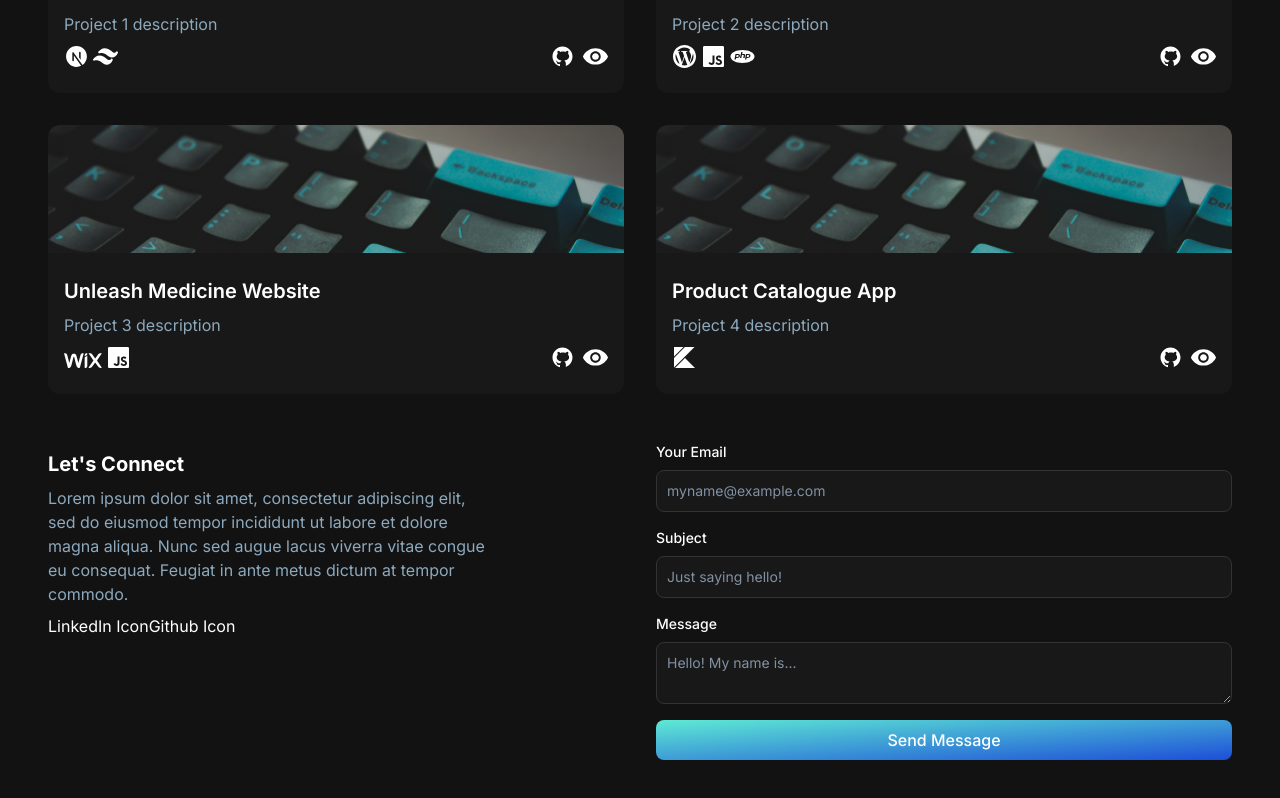
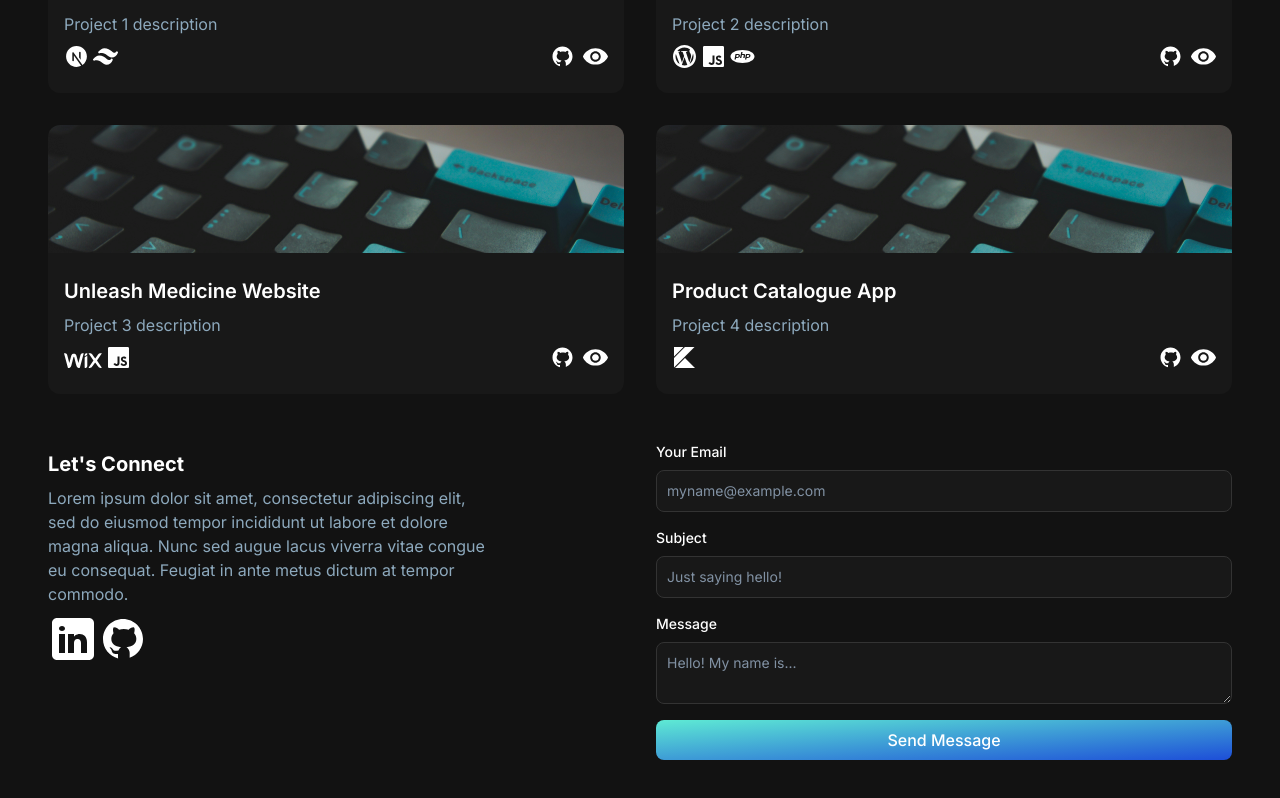
Before and after one commit to rayafarhadi/rayafarhadi.github.io, a Next.js app: page / in a window 1280 px wide. Shown: the part 1479-2277 px from the top of the page. Built offline with nearby package versions, Linux system fonts and the light colour scheme.

Commit message:
added styling to contact section

```diff
--- a/app/components/contact/ContactSection.jsx
+++ b/app/components/contact/ContactSection.jsx
@@ -1,4 +1,5 @@
 import React from "react";
+import Link from "next/link";
 
 const ContactSection = () => {
   return (
@@ -12,8 +13,42 @@ const ContactSection = () => {
           dictum at tempor commodo.
         </p>
         <div className="flex flex-row">
-          <div>LinkedIn Icon</div>
-          <div>Github Icon</div>
+          <div className="linkedin">
+            <Link href="\">
+              <svg
+                xmlns="http://www.w3.org/2000/svg"
+                x="0px"
+                y="0px"
+                width="50"
+                height="50"
+                viewBox="0,0,256,256"
+              >
+                <g fill="#ffffff">
+                  <g transform="scale(5.12,5.12)">
+                    <path d="M41,4h-32c-2.76,0 -5,2.24 -5,5v32c0,2.76 2.24,5 5,5h32c2.76,0 5,-2.24 5,-5v-32c0,-2.76 -2.24,-5 -5,-5zM17,20v19h-6v-19zM11,14.47c0,-1.4 1.2,-2.47 3,-2.47c1.8,0 2.93,1.07 3,2.47c0,1.4 -1.12,2.53 -3,2.53c-1.8,0 -3,-1.13 -3,-2.53zM39,39h-6c0,0 0,-9.26 0,-10c0,-2 -1,-4 -3.5,-4.04h-0.08c-2.42,0 -3.42,2.06 -3.42,4.04c0,0.91 0,10 0,10h-6v-19h6v2.56c0,0 1.93,-2.56 5.81,-2.56c3.97,0 7.19,2.73 7.19,8.26z"></path>
+                  </g>
+                </g>
+              </svg>
+            </Link>
+          </div>
+          <div className="github">
+            <Link href="\">
+              <svg
+                xmlns="http://www.w3.org/2000/svg"
+                x="0px"
+                y="0px"
+                width="50"
+                height="50"
+                viewBox="0,0,256,256"
+              >
+                <g fill="#ffffff">
+                  <g transform="scale(8.53333,8.53333)">
+                    <path d="M15,3c-6.627,0 -12,5.373 -12,12c0,5.623 3.872,10.328 9.092,11.63c-0.056,-0.162 -0.092,-0.35 -0.092,-0.583v-2.051c-0.487,0 -1.303,0 -1.508,0c-0.821,0 -1.551,-0.353 -1.905,-1.009c-0.393,-0.729 -0.461,-1.844 -1.435,-2.526c-0.289,-0.227 -0.069,-0.486 0.264,-0.451c0.615,0.174 1.125,0.596 1.605,1.222c0.478,0.627 0.703,0.769 1.596,0.769c0.433,0 1.081,-0.025 1.691,-0.121c0.328,-0.833 0.895,-1.6 1.588,-1.962c-3.996,-0.411 -5.903,-2.399 -5.903,-5.098c0,-1.162 0.495,-2.286 1.336,-3.233c-0.276,-0.94 -0.623,-2.857 0.106,-3.587c1.798,0 2.885,1.166 3.146,1.481c0.896,-0.307 1.88,-0.481 2.914,-0.481c1.036,0 2.024,0.174 2.922,0.483c0.258,-0.313 1.346,-1.483 3.148,-1.483c0.732,0.731 0.381,2.656 0.102,3.594c0.836,0.945 1.328,2.066 1.328,3.226c0,2.697 -1.904,4.684 -5.894,5.097c1.098,0.573 1.899,2.183 1.899,3.396v2.734c0,0.104 -0.023,0.179 -0.035,0.268c4.676,-1.639 8.035,-6.079 8.035,-11.315c0,-6.627 -5.373,-12 -12,-12z"></path>
+                  </g>
+                </g>
+              </svg>
+            </Link>
+          </div>
         </div>
       </div>
       <form className="flex flex-col gap-4 pl-4">
@@ -29,7 +64,7 @@ const ContactSection = () => {
             id="emailInput"
             required
             placeholder="myname@example.com"
-            className="bg-background-secondary border border-[#333333] placeholder-[#8191a3] text-gray-100 text-sm rounded-lg block w-full p-2.5"
+            className="bg-background-secondary border border-[#333333] placeholder-[#8191a3] text-gray-200 text-sm rounded-lg block w-full p-2.5"
           />
         </div>
         <div className="flex flex-col">
@@ -44,7 +79,7 @@ const ContactSection = () => {
             id="subjectInput"
             required
             placeholder="Just saying hello!"
-            className="bg-background-secondary border border-[#333333] placeholder-[#8191a3] text-gray-100 text-sm rounded-lg block w-full p-2.5"
+            className="bg-background-secondary border border-[#333333] placeholder-[#8191a3] text-gray-200 text-sm rounded-lg block w-full p-2.5"
           />
         </div>
         <div className="flex flex-col">
@@ -58,7 +93,7 @@ const ContactSection = () => {
             id="messageInput"
             required
             placeholder="Hello! My name is..."
-            className="bg-background-secondary border border-[#333333] placeholder-[#8191a3] text-gray-100 text-sm rounded-lg block w-full p-2.5"
+            className="bg-background-secondary border border-[#333333] placeholder-[#8191a3] text-gray-200 text-sm rounded-lg block w-full p-2.5"
           />
         </div>
         <button
```
